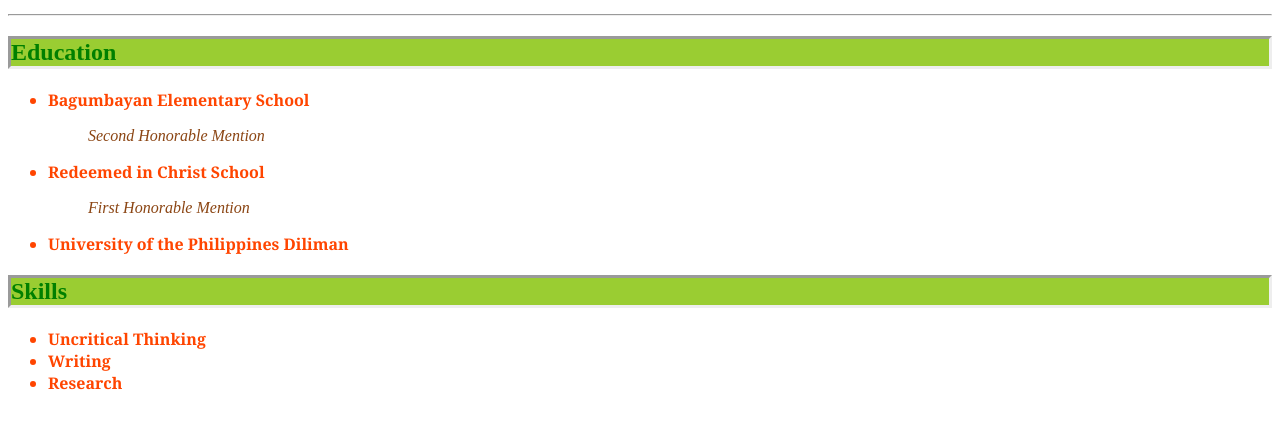
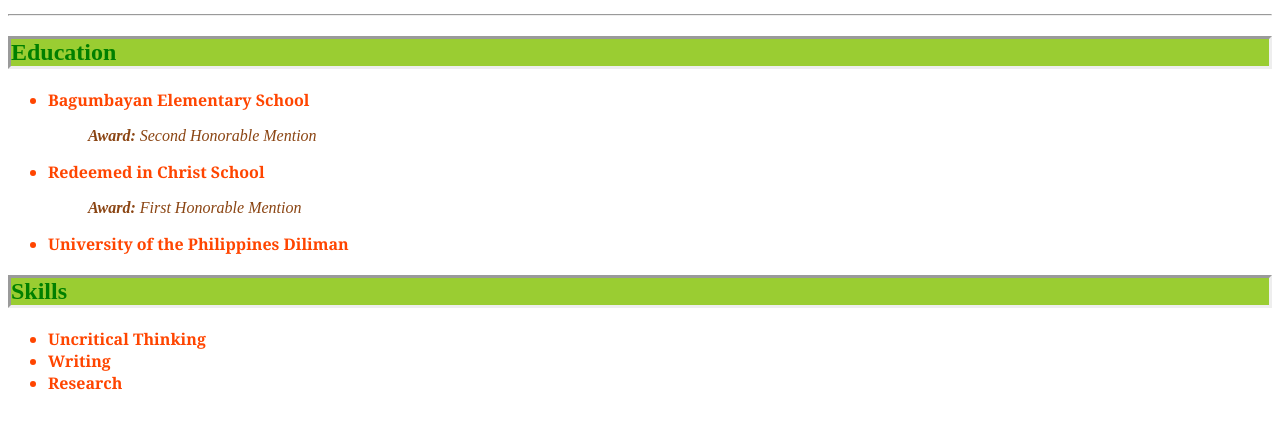
Before and after one commit to ktrnacbrrbias/MyResume, a plain HTML site: page index.html in a window 1280 px wide. Shown: the part 106-534 px from the top of the page. Drawn offline with Linux system fonts and the light colour scheme.

Commit message:
Update index.html

```diff
--- a/index.html
+++ b/index.html
@@ -13,9 +13,9 @@
 	<h2>Education</h2>
   <ul class="default">
   <li>Bagumbayan Elementary School</li>
-  <ul class="default"> <p id="one"<p>Second Honorable Mention</p> </ul>
+	  <ul class="default"> <p id="one"<p> <b>Award:</B> Second Honorable Mention</p> </ul>
 	<li>Redeemed in Christ School</li>
-  <ul class="default"> <p id="two"<p>First Honorable Mention</p> </ul>
+	<ul class="default"> <p id="two"<p> <b>Award:</b> First Honorable Mention</p> </ul>
 	<li>University of the Philippines Diliman</li>
 </ul>
   <h2>Skills</h2>
```
